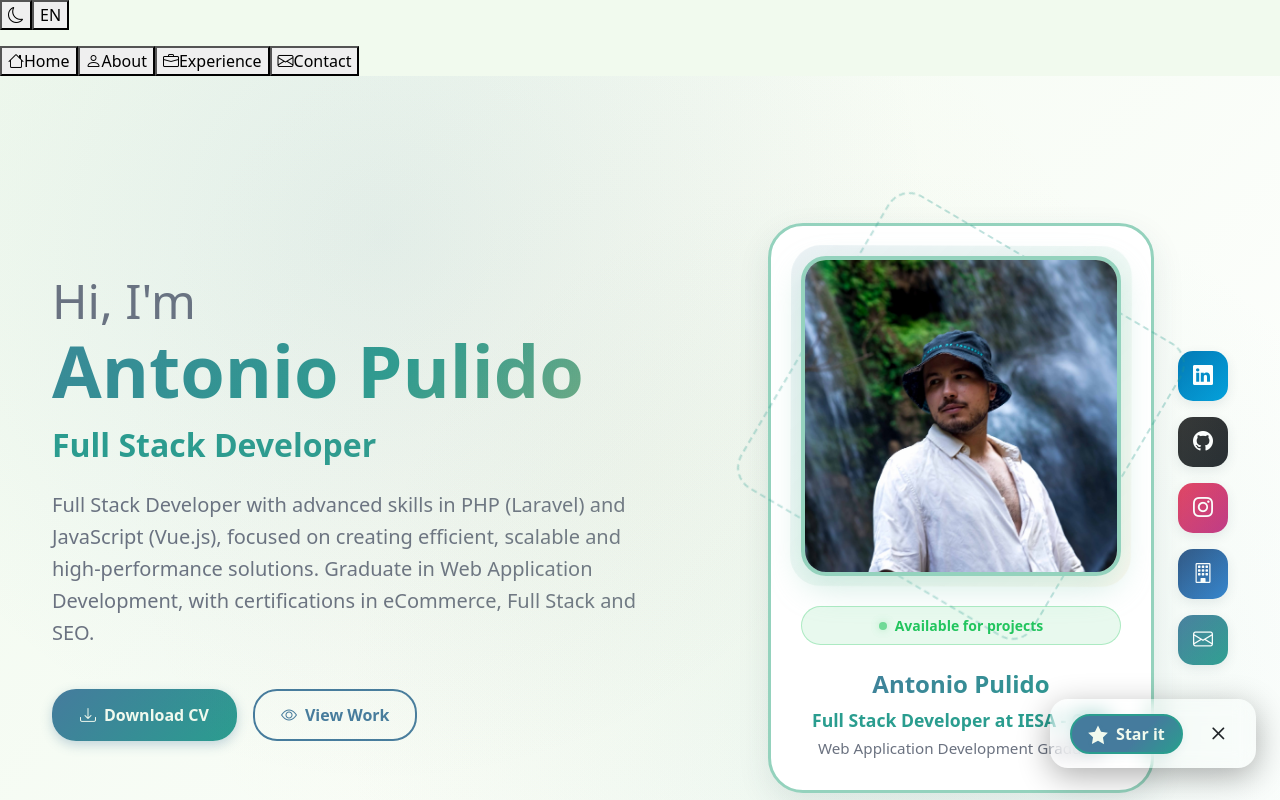
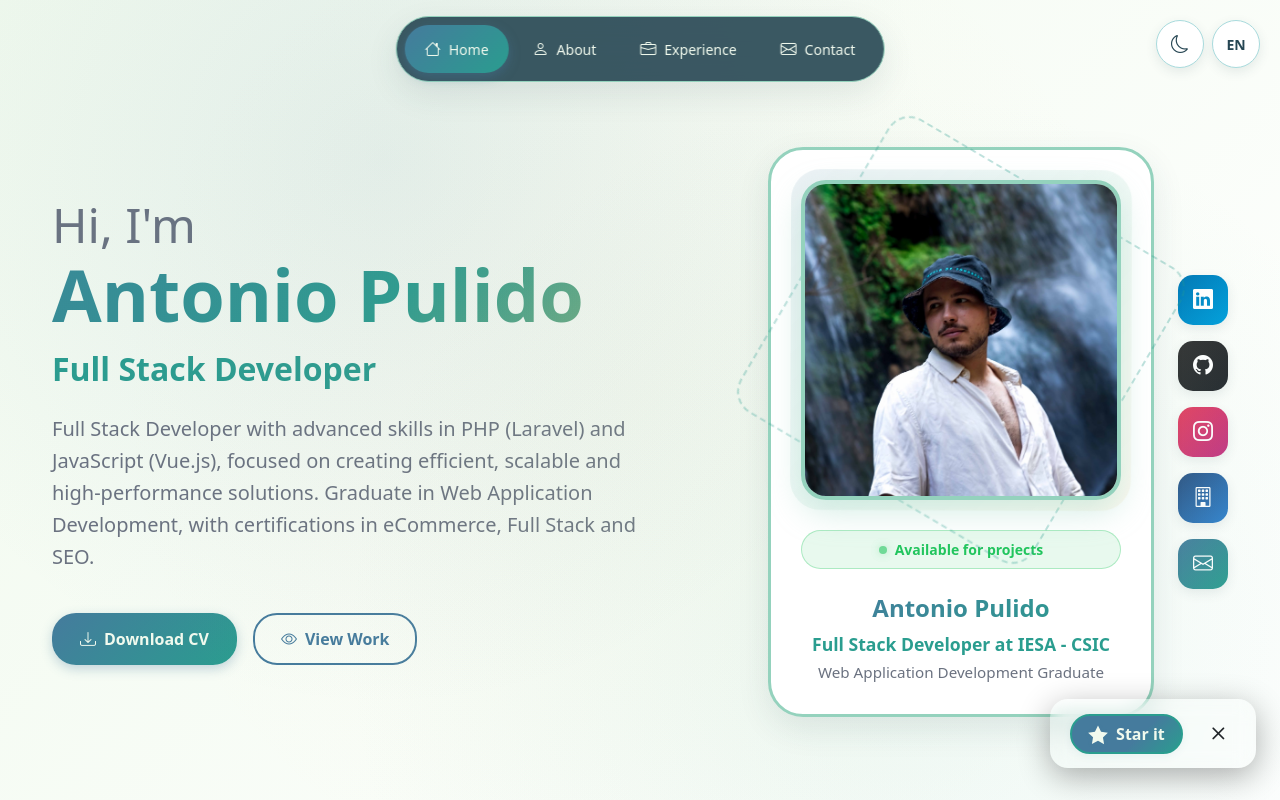
Before and after one commit to Letualtv/portfolio-bento-antonio-pulido, a Vue app: page / in a window 1280 px wide. Shown: the top 800 px of the page. Built offline with nearby package versions, Linux system fonts and the light colour scheme.

Commit message:
Comentamos fixed controls

```diff
--- a/src/components/layout/DynamicNavigation.vue
+++ b/src/components/layout/DynamicNavigation.vue
@@ -51,7 +51,7 @@ const scrollToSection = (sectionId) => {
   }
 }
 </script>
-<!--
+
 <style scoped>
 /* Dynamic Island Navigation */
 .dynamic-island {
@@ -153,4 +153,3 @@ const scrollToSection = (sectionId) => {
 
 }
 </style>
- -->
--- a/src/components/layout/ThemeControls.vue
+++ b/src/components/layout/ThemeControls.vue
@@ -27,7 +27,7 @@ const { isDark, toggleTheme } = useTheme()
 const { currentLang, toggleLanguage, t } = useI18n()
 </script>
 
-<!-- <style scoped>
+<style scoped>
 .fixed-controls {
   position: fixed;
   top: 20px;
@@ -74,11 +74,11 @@ const { currentLang, toggleLanguage, t } = useI18n()
 
 /* Mobile Responsive */
 @media (max-width: 768px) {
-  .fixed-controls {
+/*   .fixed-controls {
     top: 10px;
     right: 10px;
     gap: 6px;
-  }
+  } */
 
   .control-btn {
     width: 44px;
@@ -92,11 +92,11 @@ const { currentLang, toggleLanguage, t } = useI18n()
 }
 
 @media (max-width: 480px) {
-  .fixed-controls {
+/*   .fixed-controls {
     top: 90px;
     right: 8px;
     gap: 4px;
-  }
+  } */
 
   .control-btn {
     width: 40px;
@@ -108,4 +108,4 @@ const { currentLang, toggleLanguage, t } = useI18n()
     font-size: 14px;
   }
 }
-</style> -->
+</style>
--- a/src/style.css
+++ b/src/style.css
@@ -68,7 +68,7 @@
   --shadow-xl: 0 12px 32px var(--shadow-color);
 }
 
-/* * {
+* {
   box-sizing: border-box;
 }
  body {
@@ -84,7 +84,7 @@
  #app {
   width: 100%;
   min-height: 100vh;
-}  */
+}
 
 /* Scroll suave */
 html {
@@ -107,7 +107,7 @@ html {
 }
 
 /* Reset de estilos para elementos */
-/* a {
+a {
   font-weight: 500;
   color: var(--primary-color);
   text-decoration: none;
@@ -151,7 +151,7 @@ h1, h2, h3, h4, h5, h6 {
 p {
   margin: 0 0 1rem 0;
   color: var(--text-primary);
-} */
+}
 
 /* Utilidades adicionales */
 .text-center {
@@ -173,14 +173,14 @@ p {
 }
 
 /* Enfoque mejorado para accesibilidad */
-/* :focus-visible {
+:focus-visible {
   outline: 2px solid var(--secondary-color);
   outline-offset: 2px;
   border-radius: var(--border-radius-sm);
-} */
+}
 
 /* Skip link para lectores de pantalla */
-/* .skip-link {
+.skip-link {
   position: absolute;
   top: -40px;
   left: 6px;
@@ -192,9 +192,8 @@ p {
   font-weight: 600;
   z-index: 9999;
   transition: top var(--transition-fast);
-} */
-/*
+}
+
 .skip-link:focus {
   top: 6px;
 }
- */
```
Also changed, not shown: public/README-CV.md (deleted).
